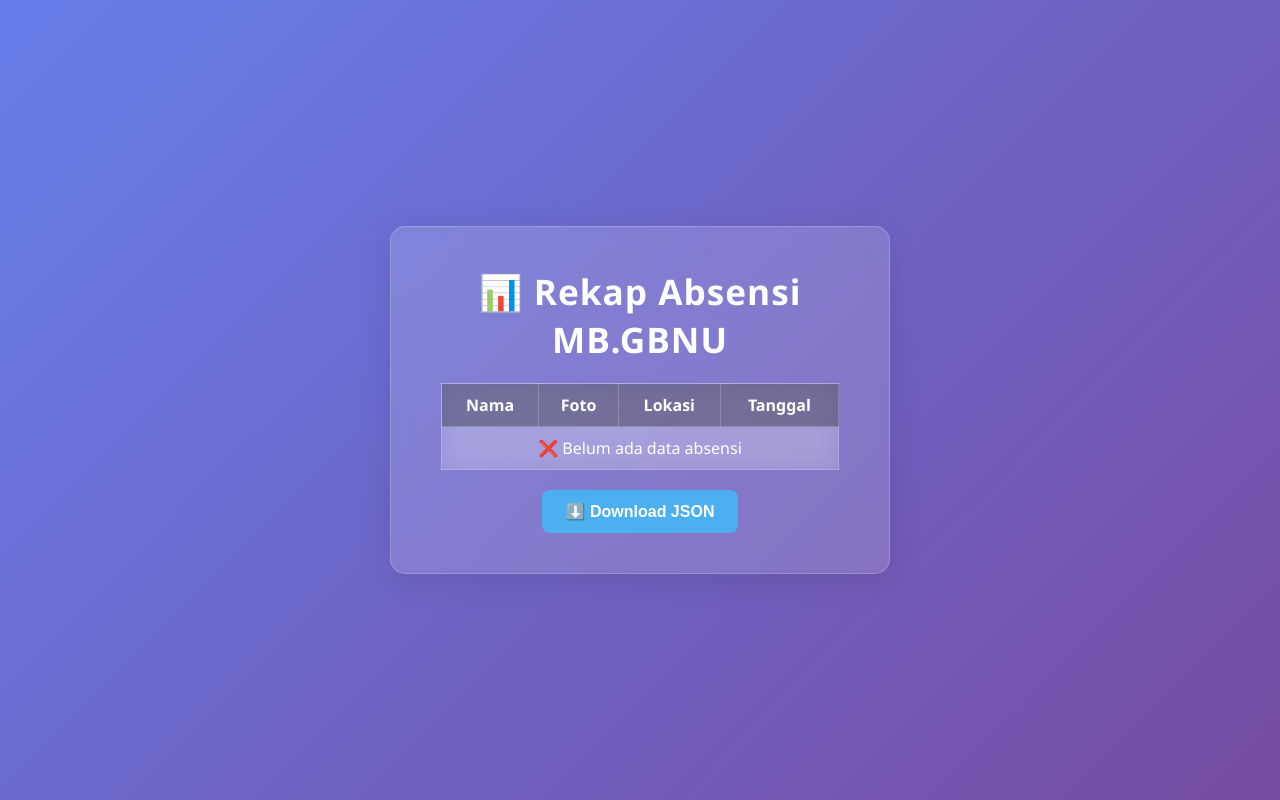
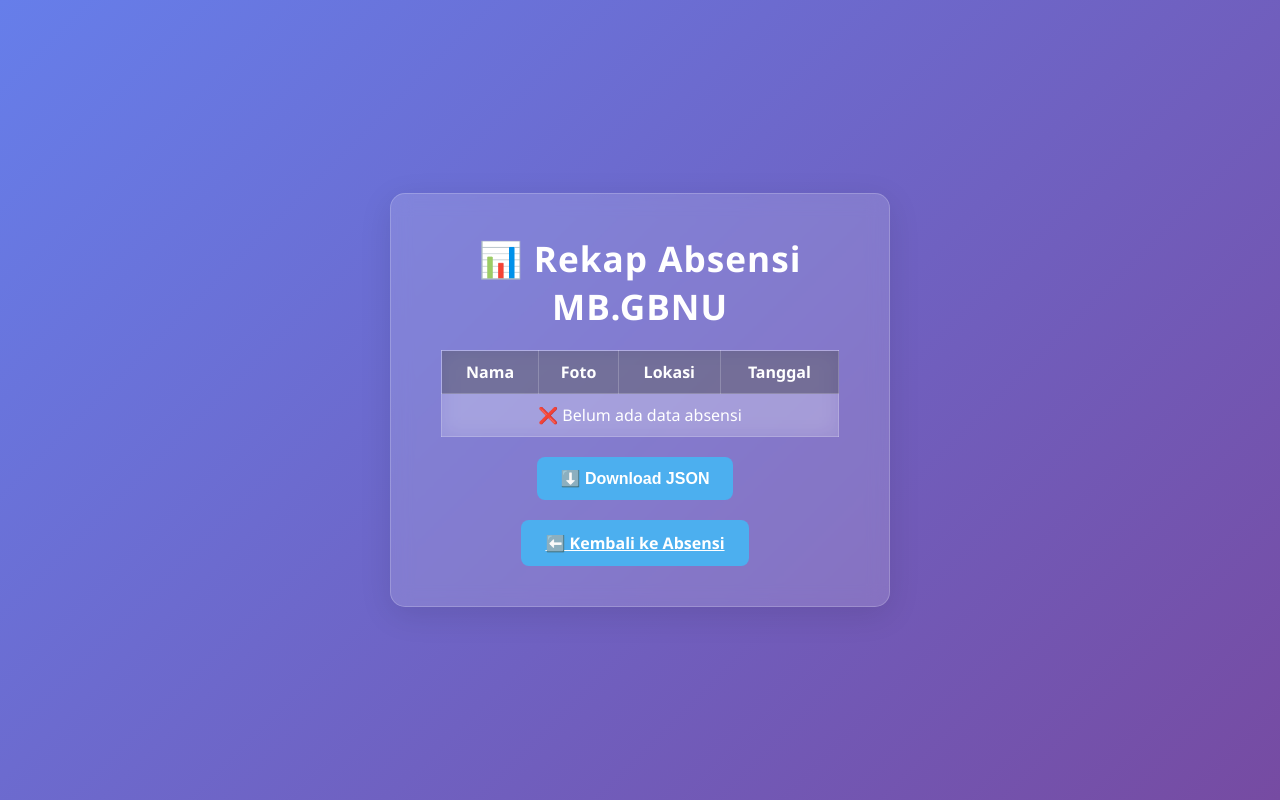
Before and after one commit to ahlan130/marchingband-absensi, a plain HTML site: page rekap.html in a window 1280 px wide. Drawn offline with Linux system fonts and the light colour scheme.

Commit message:
Update rekap.html

```diff
--- a/rekap.html
+++ b/rekap.html
@@ -25,7 +25,7 @@
     td img {
       border-radius: 8px;
     }
-    .download-btn {
+    .download-btn, .back-btn {
       margin-top: 20px;
       background-color: #4cafef;
       color: white;
@@ -36,8 +36,10 @@
       cursor: pointer;
       transition: background-color 0.3s ease;
       font-weight: 600;
+      display: inline-block;
+      margin-right: 10px;
     }
-    .download-btn:hover {
+    .download-btn:hover, .back-btn:hover {
       background-color: #3699d8;
     }
   </style>
@@ -58,6 +60,7 @@
     </table>
 
     <button class="download-btn" onclick="downloadJSON()">⬇️ Download JSON</button>
+    <a href="indeks.html" class="back-btn">⬅️ Kembali ke Absensi</a>
   </div>
 
   <script>
```
